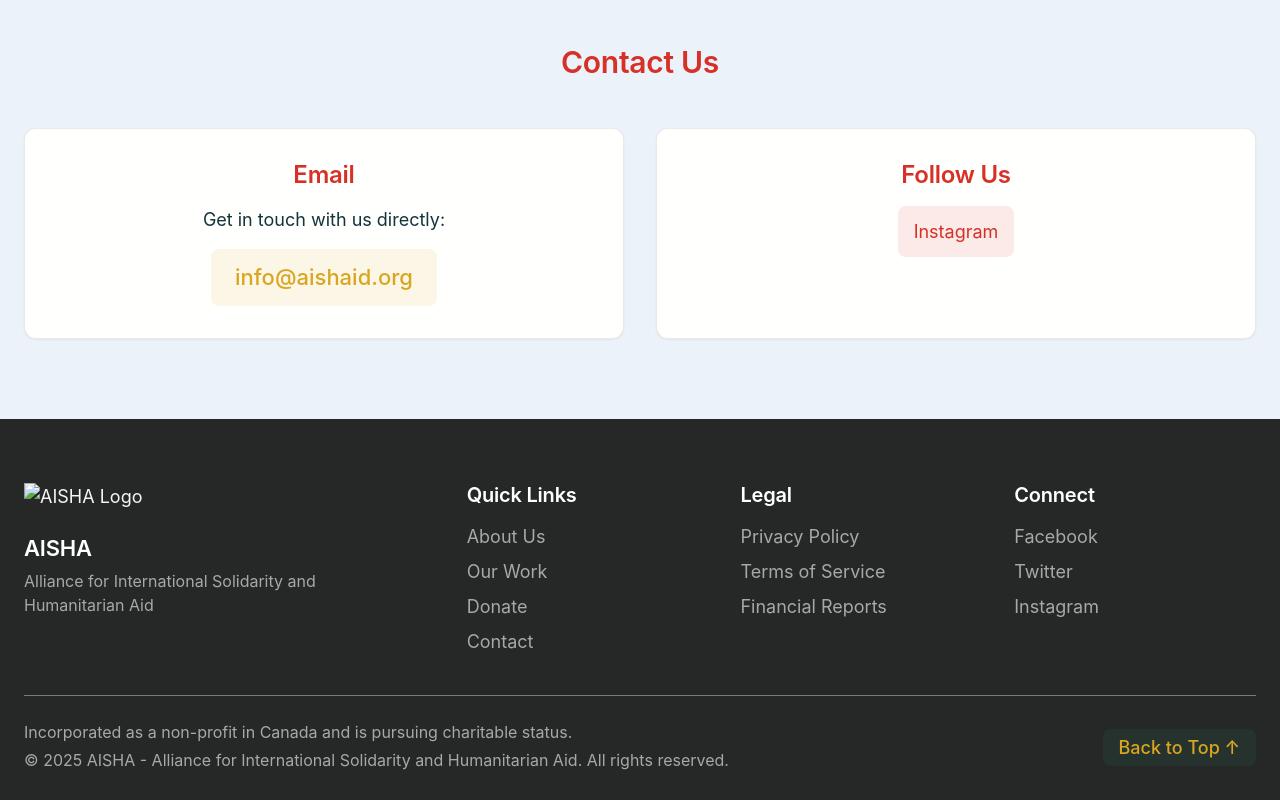
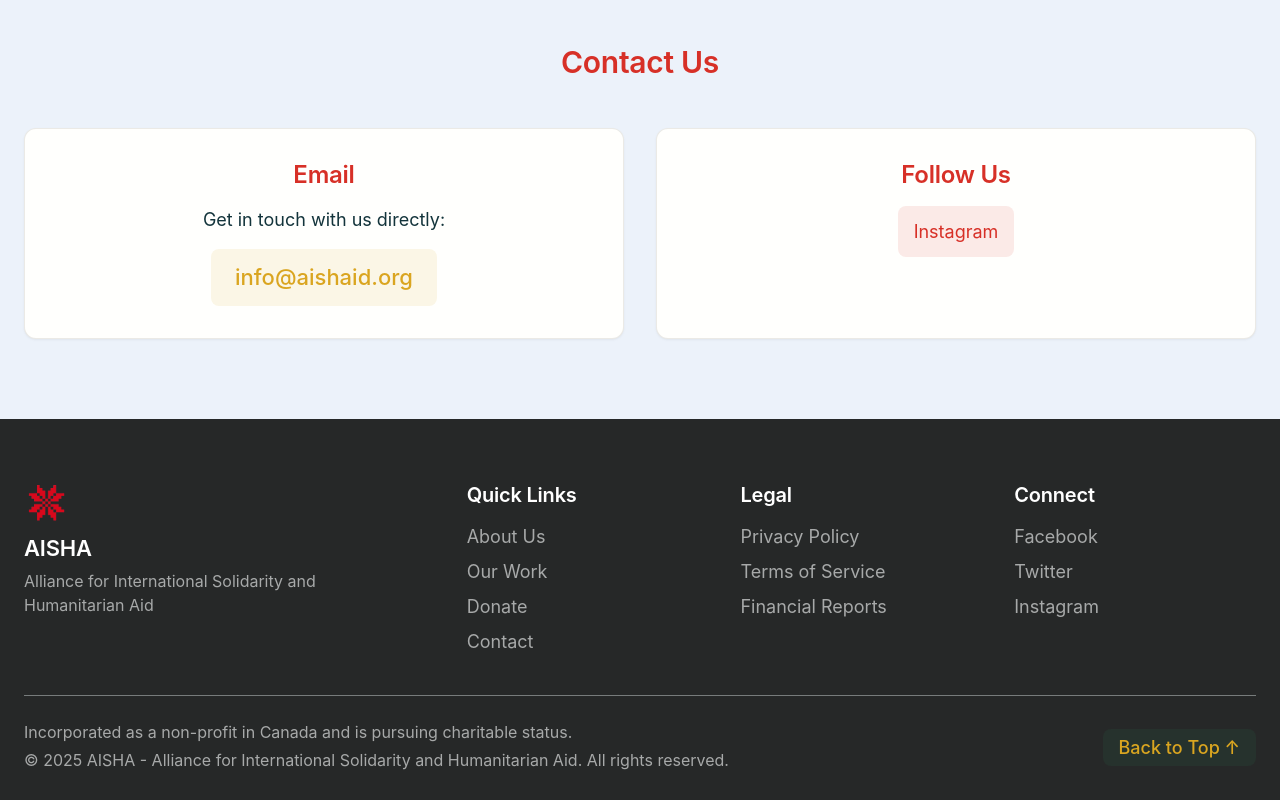
Before and after one commit to oshohoud/aisha-website, a plain HTML site: page index.html in a window 1280 px wide. Shown: the part 8202-9002 px from the top of the page. Drawn offline with Linux system fonts and the light colour scheme; a web font is replaced by a local one.

Commit message:
Update index.html

```diff
--- a/index.html
+++ b/index.html
@@ -505,7 +505,7 @@
         <div class="container">
             <div class="footer-content">
                 <div class="footer-logo">
-                    <img src="images/AISHA-small-logo-no-text.png" alt="AISHA Logo" class="footer-logo-img">
+                    <img src="images/aisha_small_logo_no_text.png" alt="AISHA Logo" class="footer-logo-img">
                     <h4>AISHA</h4>
                     <p>Alliance for International Solidarity and Humanitarian Aid</p>
                 </div>
```
